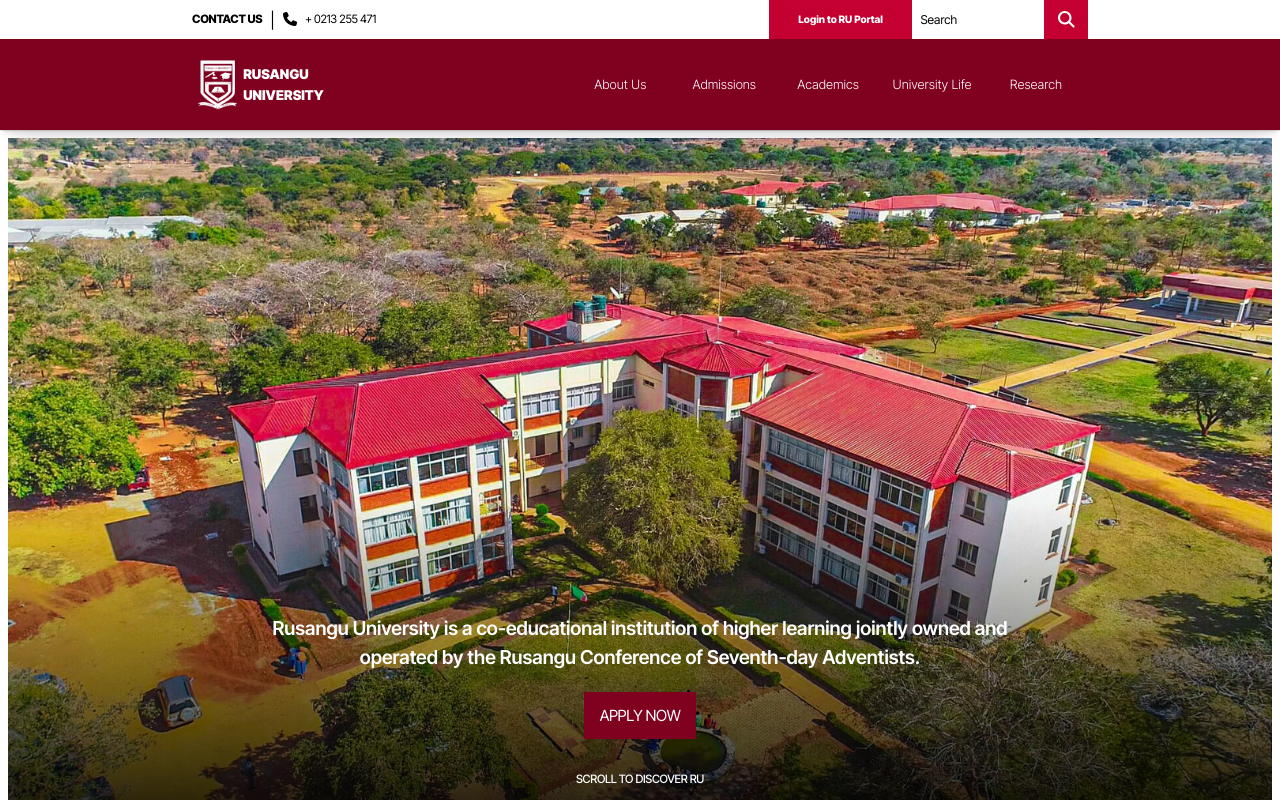
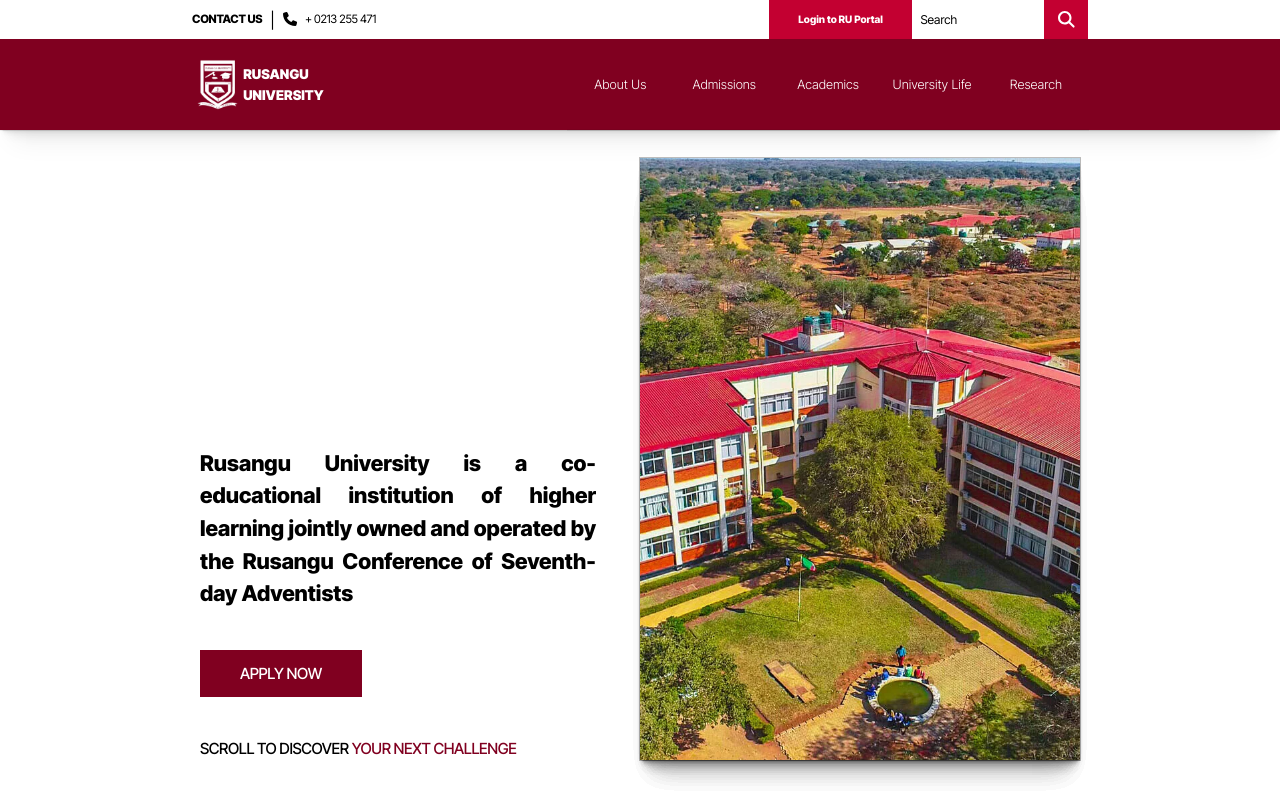
Before and after one commit to enosintech/rusangu-uni, a React (Vite) app: page / in a window 1280 px wide. Shown: the top 800 px of the page. Built offline with nearby package versions, Linux system fonts and the light colour scheme.

Commit message:
fix hero

```diff
--- a/src/components/Hero.jsx
+++ b/src/components/Hero.jsx
@@ -37,19 +37,25 @@
   return (
     <section className="w-full h-screen pt-[130px] relative hero">
         <div className="w-full h-full px-2 pt-2">
-            <div className="w-full h-full overflow-hidden bg-black relative">
-                <img className="w-full h-full object-cover motiv absolute top-0 left-0 z-[4]" src={rusanguCampusImg} alt="hero Image 1"/>
-                <img className="w-full h-full object-cover motiv absolute top-0 left-0 z-[3]" src={slideshow3Img} alt="hero Image 2"/>
-                <img className="w-full h-full object-cover motiv absolute top-0 left-0 z-[2]" src={slideshow4Img} alt="hero Image 3"/>
-                <img className="w-full h-full object-cover motiv absolute top-0 left-0 z-[1]" src={slideshow5Img} alt="hero Image 4"/>
-                <div className="w-full h-full absolute top-0 left-0 z-[5] bg-gradient-to-t from-[rgba(0,0,0,0.8)] via-[45%] via-transparent to-transparent"></div>
+            <div className="w-full h-full overflow-hidden flex common-padding pt-5 pb-10">
+                <div className="w-1/2 h-full flex flex-col justify-end gap-y-10 text-black">
+                  <p className="text-[1.7vw] font-extrabold text-justify max-w-[90%]">Rusangu University is a co-educational institution of higher learning jointly owned and operated by the Rusangu Conference of Seventh-day Adventists</p>
+                  <button className="bg-primary w-fit h-fit px-10 py-3 hover-action">
+                    <p className="tracking-tight font-medium text-[1.2vw] text-white">APPLY NOW</p>
+                  </button>
+                  <p className="text-[1.2vw] font-medium tracking-tight">SCROLL TO DISCOVER <span className="text-primary">YOUR NEXT CHALLENGE</span></p>
+                </div>
+                <div className="w-1/2 h-full">
+                  <div className="w-full h-full relative deep-shadow">
+                    <img className="w-full h-full object-cover motiv absolute top-0 left-0 z-[4] deep-shadow" src={rusanguCampusImg} alt="hero Image 1"/>
+                    <img className="w-full h-full object-cover motiv absolute top-0 left-0 z-[3] deep-shadow" src={slideshow3Img} alt="hero Image 2"/>
+                    <img className="w-full h-full object-cover motiv absolute top-0 left-0 z-[2] deep-shadow" src={slideshow4Img} alt="hero Image 3"/>
+                    <img className="w-full h-full object-cover motiv absolute top-0 left-0 z-[1] deep-shadow" src={slideshow5Img} alt="hero Image 4"/>
+                  </div>
+                </div>
                 <div className="w-fit h-fit flex flex-col items-center gap-y-5 absolute bottom-0 left-0 right-0 mx-auto z-[5] text-center text-white">
-                  <p className="text-[1.5vw] font-semibold max-w-[60%]">Rusangu University is a co-educational institution of higher learning jointly owned and operated by the Rusangu Conference of Seventh-day Adventists.</p>
-                  <button className="bg-primary w-fit h-fit px-4 py-3">
-                    <p className="tracking-tight text-[1.2vw]">APPLY NOW</p>
-                  </button>
                   <div className="w-full h-fit py-3 grid place-items-center">
-                    <p className="text-[0.9vw] font-medium tracking-tight">SCROLL TO DISCOVER RU</p>
+
                   </div>
                 </div>
             </div>
--- a/src/components/NavOptions.jsx
+++ b/src/components/NavOptions.jsx
@@ -5,7 +5,7 @@
 
 const NavOptions = () => {
   return (
-    <div className="w-full h-[45vh] px-2">
+    <div className="w-full h-[45vh]">
       <div className="w-full h-full flex">
         {navOptions.map((item, idx) => (
             <div key={item.id} className="w-1/4 h-full relative group">
```
